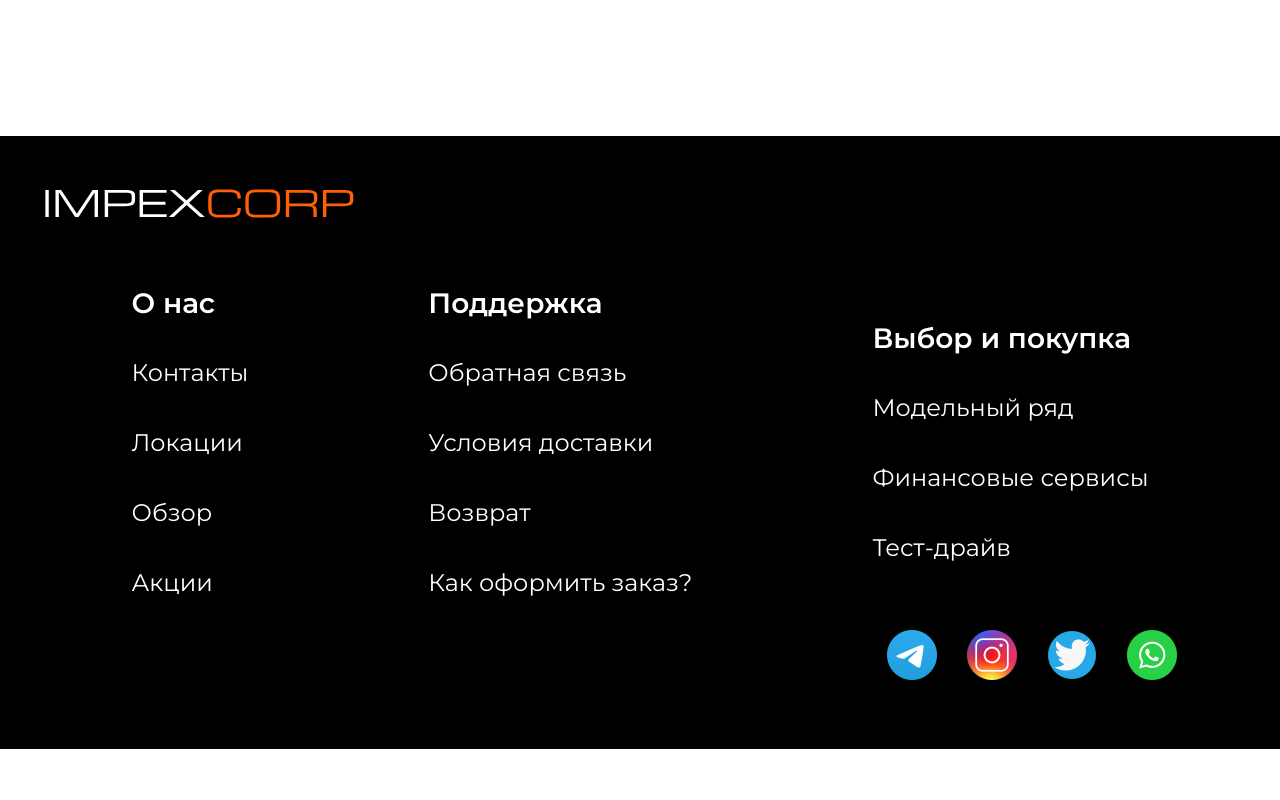
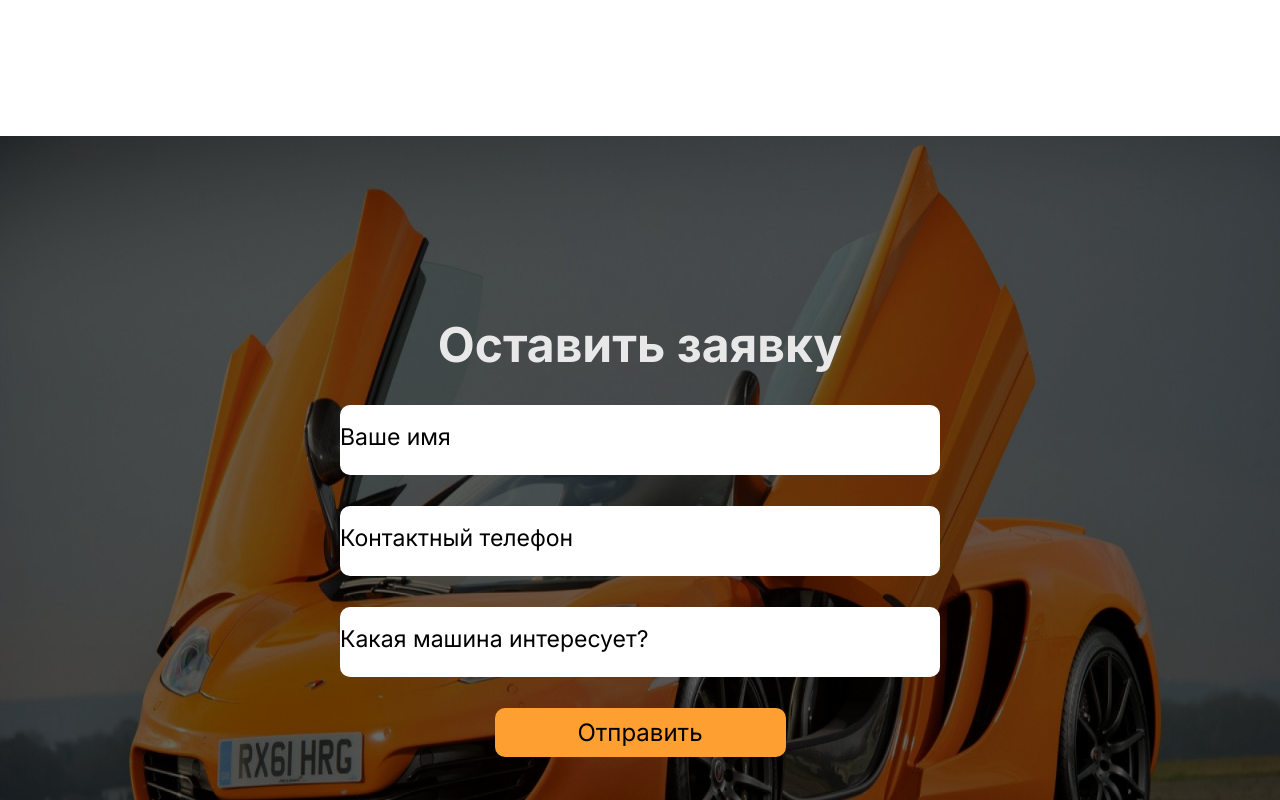
Before and after one commit to azam2802/ImpexCorp, a React (Vite) app: page / in a window 1280 px wide. Shown: the part 1040-1840 px from the top of the page. Before the commit the page ends 1789 px from the top, so only its background shows below. Built offline with nearby package versions, Linux system fonts and the light colour scheme.

Commit message:
finalized the layout of the application form

```diff
--- a/src/App.jsx
+++ b/src/App.jsx
@@ -5,17 +5,18 @@ import { useTranslation } from "react-i18next"
 import Header from "@layout/Header/Header"
 import Footer from "@layout/Footer/Footer"
 import BackToTop from "@ui/BackToTop/BackToTop"
+import Home from "@pages/Home/Home"
 
 function App() {
-
   const { t } = useTranslation()
 
   return (
     <Suspense fallback="Loading...">
       <div className="App">
         <Header />
-        <h1 style={{marginBottom:'1000px'}}>{t("text")}</h1>
-        <BackToTop/>
+        <h1 style={{ marginBottom: "1000px" }}>{t("text")}</h1>
+        <BackToTop />
+        <Home />
         <Footer />
       </div>
     </Suspense>
--- a/src/assets/styles/layout/Footer.module.scss
+++ b/src/assets/styles/layout/Footer.module.scss
@@ -1,4 +1,3 @@
-
 footer {
   background-color: #000;
   position: relative;
@@ -28,7 +27,7 @@ footer {
         font-weight: 600;
       }
 
-      ul li a{
+      ul li a {
         transition: all 0.3s;
       }
 
--- /dev/null
+++ b/src/assets/styles/pages/home/ApplicationForm.module.scss
@@ -0,0 +1,71 @@
+.container {
+  display: flex;
+  justify-content: center;
+  align-items: center;
+  height: 100vh;
+}
+
+.background-img {
+  position: absolute;
+  left: 0;
+  width: 100%;
+  height: 100%;
+  z-index: -1;
+}
+
+.application-form {
+  display: flex;
+  flex-direction: column;
+  justify-content: center;
+  align-items: center;
+
+  h2 {
+    color: #e8e8e8;
+    font-family: Inter;
+    font-size: 48px;
+  }
+
+  form {
+    display: flex;
+    flex-direction: column;
+
+    input {
+      width: 600px;
+      height: 70px;
+      border-radius: 10px;
+      border: none;
+
+      &:hover {
+        border: 3px solid #000;
+      }
+
+      &::placeholder {
+        color: #000;
+        font-family: Inter;
+        font-size: 23px;
+        font-style: normal;
+        font-weight: 400;
+        line-height: normal;
+      }
+    }
+  }
+
+  button {
+    width: 291px;
+    padding: 10px;
+    justify-content: center;
+    align-items: center;
+    gap: 10px;
+    background: #fe9f31;
+    color: #000;
+    font-family: Inter;
+    font-size: 24px;
+    border-radius: 10px;
+    border: none;
+  }
+
+  h2,
+  input {
+    margin-bottom: 31px;
+  }
+}
--- a/src/layout/Footer/Footer.jsx
+++ b/src/layout/Footer/Footer.jsx
@@ -9,8 +9,7 @@ import { Link } from "react-router-dom"
 import { useTranslation } from "react-i18next"
 
 const Footer = () => {
-
-  const {t} = useTranslation()
+  const { t } = useTranslation()
 
   return (
     <div>
--- a/src/pages/Home/Home.jsx
+++ b/src/pages/Home/Home.jsx
@@ -1,11 +1,12 @@
 import React from "react"
+import ApplicationForm from "./sections/ApplicationForm"
 
 export const Home = () => {
-    return (
-        <main>
-
-        </main>
-    )
+  return (
+    <main>
+      <ApplicationForm />
+    </main>
+  )
 }
 
 export default Home
--- /dev/null
+++ b/src/pages/Home/sections/ApplicationForm.jsx
@@ -0,0 +1,46 @@
+import React from "react"
+import BackgroungImage from "@images/Group 42.png"
+import s from "@styles/pages/home/ApplicationForm.module.scss"
+
+const ApplicationForm = () => {
+  return (
+    <div>
+      <div className={s["container"]}>
+        <img
+          className={s["background-img"]}
+          src={BackgroungImage}
+          alt="Background Image"
+        />
+        <div className={s["application-form"]}>
+          <h2>Оставить заявку</h2>
+          <form action="submit" method="">
+            <input
+              type="text"
+              id="name"
+              name="name"
+              required
+              placeholder="Ваше имя"
+            />
+            <input
+              type="text"
+              id="ContactPhoneNumber"
+              name="ContactPhoneNumber"
+              placeholder="Контактный телефон"
+              required
+            />
+            <input
+              type="text"
+              id="car"
+              name="car"
+              placeholder="Какая машина интересует?"
+              required
+            />
+          </form>
+          <button>Отправить</button>
+        </div>
+      </div>
+    </div>
+  )
+}
+
+export default ApplicationForm
```
Also changed, not shown: src/assets/img/Group 42.png (added).
